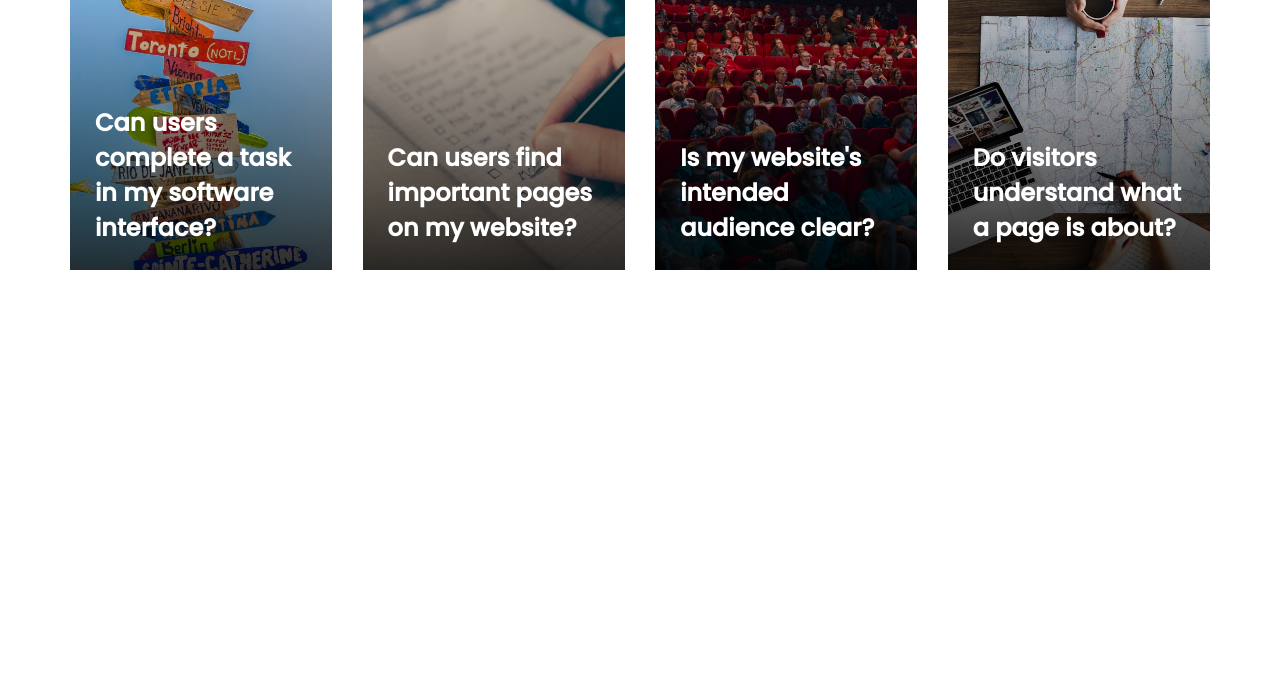
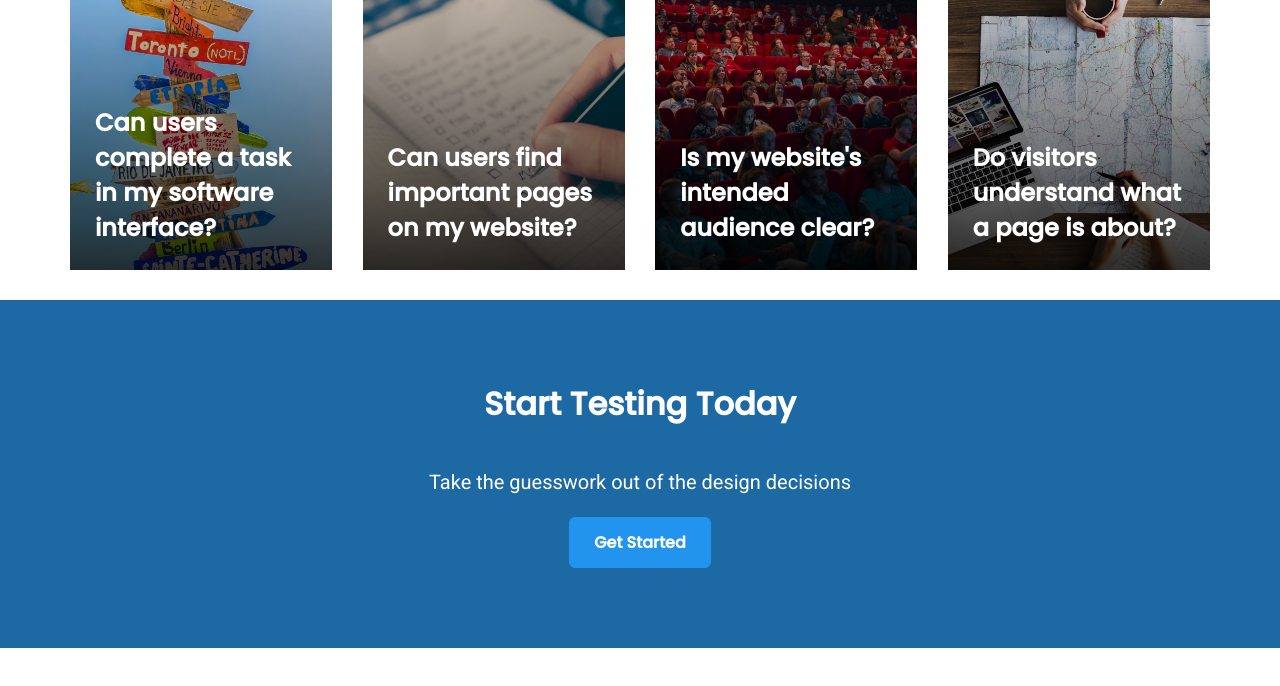
Before and after one commit to Sunnyyyy1/Usability-Clone, a plain HTML site: page index.html in a window 1280 px wide. Shown: the part 3518-4204 px from the top of the page. Drawn offline with Linux system fonts and the light colour scheme.

Commit message:
update index and style

```diff
--- a/index.html
+++ b/index.html
@@ -188,7 +188,13 @@
     </div>
 
   </section>
-  <section class="cta-section"></section>
+  <section class="cta-section section-gap">
+    <div class="container flex cta-container">
+      <h2>Start Testing Today</h2>
+      <p>Take the guesswork out of the design decisions</p>
+      <a href="#" class="primary-button"> Get Started</a>
+    </div>
+  </section>
   <footer></footer>
   <div class="subfooter"></div>
   <div class="spacer"></div>
--- a/style.css
+++ b/style.css
@@ -209,7 +209,21 @@ header {
     url(./assets/assets/asset\ 39.jpeg);
   background-size: cover;
 }
+.cta-section{
+  background-color: var(--accent-color-dark);
+  padding: 80px;
+}
+.cta-container{
+  flex-direction: column;
+  gap: 20px;
+  color: white;
+  align-items: center;
 
+}
+.cta-container p{
+  color: white;
+  margin-top: 20px;
+}
 .example-area {
   justify-content: space-between;
   margin-block: 30px;
```
